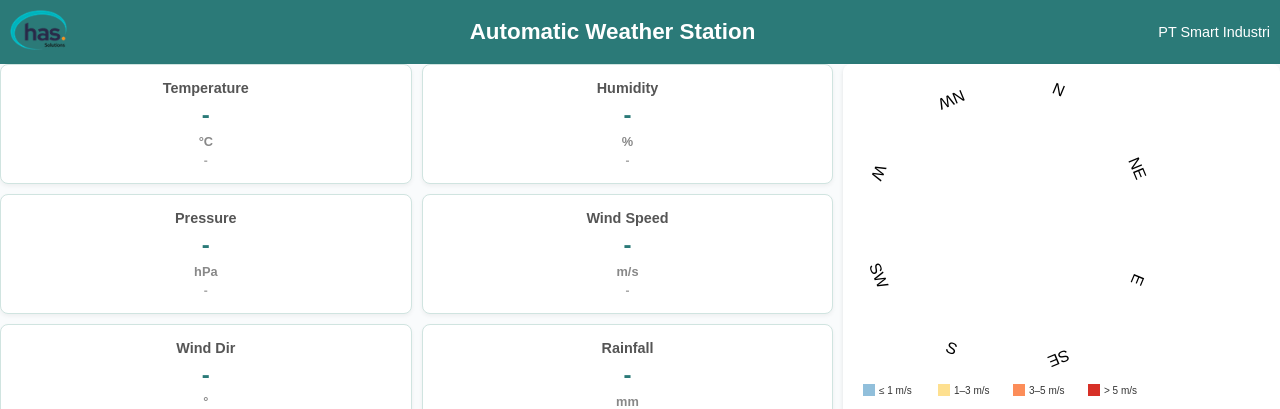
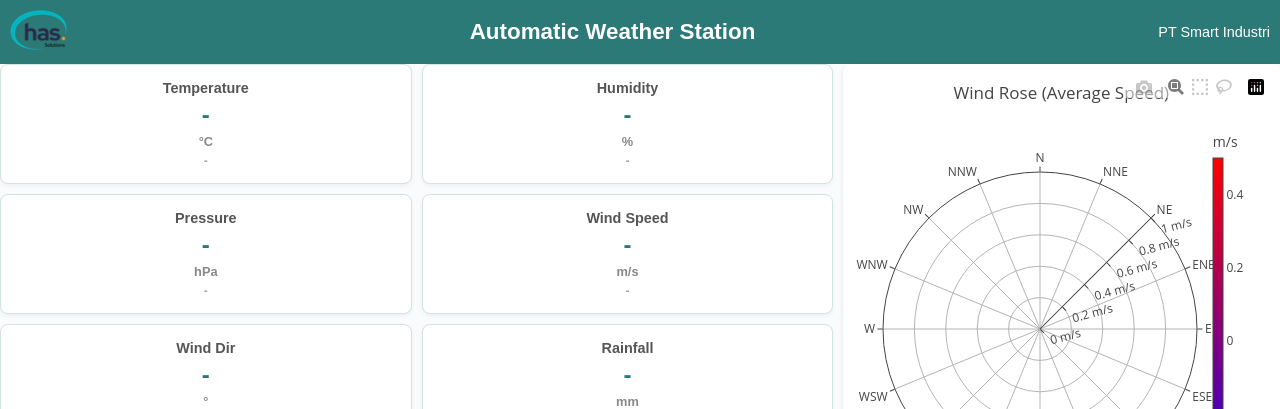
Before and after one commit to hardyichsan/aws-dashboard, a Flask app: page / in a window 1280 px wide. Shown: the top 409 px of the page. Run offline with Flask 3, Linux system fonts and the light colour scheme; data that the repository does not hold is empty; some libraries are stand-ins or nearby versions.

Commit message:
change windrose chart

```diff
--- a/static/js/script.js
+++ b/static/js/script.js
@@ -86,111 +86,89 @@ async function fetchHistory(param, range) {
     }
 }
 
-async function renderWindRose(range) {
+async function renderWindRose(range = "realtime") {
     try {
         const res = await fetch(`/api/windrose?range=${range}`);
         const data = await res.json();
 
-        const directions = ['N','NE','E','SE','S','SW','W','NW'];
-        const bins = {};
-        directions.forEach(d => bins[d] = []);
-
+        // Buat array dari arah dan kecepatan
+        const rawData = [];
         for (let i = 0; i < data.wdir.length; i++) {
             const dir = data.wdir[i];
             const spd = data.wspeed[i];
             if (dir !== null && spd !== null) {
-                // Bagi arah: N = 337.5–360 & 0–22.5
-                const compassIndex = Math.floor(((dir + 22.5) % 360) / 45);
-                const correctedIndex = (compassIndex + 1) % 8; // geser agar N = 337.5–22.5
-                bins[directions[correctedIndex]].push(spd);
+                rawData.push({
+                    dir: degToCompass16(dir),
+                    speed: spd
+                });
             }
         }
 
-        const categories = [1, 3, 5];
-        const stacked = directions.map(dir => {
-            const counts = [0, 0, 0, 0];
-            bins[dir].forEach(s => {
-                if (s <= categories[0]) counts[0]++;
-                else if (s <= categories[1]) counts[1]++;
-                else if (s <= categories[2]) counts[2]++;
-                else counts[3]++;
-            });
-            return { direction: dir, counts };
+        // Kelompokkan data berdasarkan arah
+        const grouped = {};
+        rawData.forEach(d => {
+            if (!grouped[d.dir]) grouped[d.dir] = [];
+            grouped[d.dir].push(d.speed);
         });
 
-        // Hapus isi lama
-        d3.select("#windRoseChart").selectAll("*").remove();
-
-        const w = 300, h = 300, rMin = 30, rMax = Math.min(w, h) / 2 - 20;
-        const svg = d3.select("#windRoseChart")
-            .append("svg")
-            .attr("width", w)
-            .attr("height", h + 50) // tambahan ruang untuk legenda
-            .append("g")
-            .attr("transform", `translate(${w / 2},${h / 2})`);
-
-        const angle = d3.scaleBand().domain(directions).range([0, 2 * Math.PI]).align(0);
-        const radius = d3.scaleLinear().domain([0, d3.max(stacked, d => d3.sum(d.counts))]).range([rMin, rMax]);
-        const color = d3.scaleOrdinal().domain([0, 1, 2, 3]).range(["#91bfdb", "#fee090", "#fc8d59", "#d73027"]);
-        const stack = d3.stack().keys([0, 1, 2, 3]).value((d, k) => d.counts[k]);
-        const series = stack(stacked);
-
-        svg.append("g").selectAll("g")
-            .data(series).join("g")
-            .attr("fill", d => color(d.key))
-            .selectAll("path")
-            .data(d => d).join("path")
-            .attr("d", d3.arc()
-                .innerRadius(d => radius(d[0]))
-                .outerRadius(d => radius(d[1]))
-                .startAngle(d => angle(d.data.direction))
-                .endAngle(d => angle(d.data.direction) + angle.bandwidth())
-                .padAngle(0.01));
-
-        // Tambah label arah
-        svg.append("g").selectAll("text")
-            .data(directions).join("text")
-            .attr("text-anchor", "middle")
-            .attr("transform", d => {
-                const a = angle(d) + angle.bandwidth() / 2;
-                return `rotate(${(a * 180 / Math.PI - 90)}) translate(${rMax + 10},0) rotate(${a < Math.PI ? 90 : -90})`;
-            })
-            .text(d => d);
-
-        // Legenda kecepatan
-        const legend = d3.select("#windRoseChart svg")
-            .append("g")
-            .attr("transform", `translate(10, ${h + 10})`);
-
-        const legendItems = [
-            { label: "≤ 1 m/s", color: "#91bfdb" },
-            { label: "1–3 m/s", color: "#fee090" },
-            { label: "3–5 m/s", color: "#fc8d59" },
-            { label: "> 5 m/s", color: "#d73027" }
+        const directions = [
+            'N', 'NNE', 'NE', 'ENE', 'E', 'ESE', 'SE', 'SSE',
+            'S', 'SSW', 'SW', 'WSW', 'W', 'WNW', 'NW', 'NNW'
         ];
 
-        legend.selectAll("g")
-            .data(legendItems).enter().append("g")
-            .attr("transform", (d, i) => `translate(${i * 75},0)`)
-            .each(function(d) {
-                const g = d3.select(this);
-                g.append("rect")
-                    .attr("width", 12)
-                    .attr("height", 12)
-                    .attr("fill", d.color);
-                g.append("text")
-                    .attr("x", 16)
-                    .attr("y", 10)
-                    .text(d.label)
-                    .attr("font-size", "10px")
-                    .attr("fill", "#333");
-            });
+        const meanSpeeds = directions.map(dir => {
+            const speeds = grouped[dir] || [];
+            const mean = speeds.length ? speeds.reduce((a, b) => a + b, 0) / speeds.length : 0;
+            return +mean.toFixed(2);
+        });
+
+        const trace = {
+            type: 'barpolar',
+            r: meanSpeeds,
+            theta: directions,
+            name: 'Wind Speed',
+            marker: {
+                color: meanSpeeds,
+                colorscale: 'Bluered',
+                colorbar: {
+                    title: 'm/s',
+                    thickness: 10
+                }
+            }
+        };
+
+        const layout = {
+            title: 'Wind Rose (Average Speed)',
+            polar: {
+                angularaxis: {
+                    direction: 'clockwise',
+                    rotation: 90
+                },
+                radialaxis: {
+                    ticksuffix: ' m/s',
+                    angle: 45
+                }
+            },
+            margin: { t: 50, b: 30, l: 30, r: 30 },
+            showlegend: false
+        };
+
+        Plotly.newPlot("windRoseChart", [trace], layout);
 
     } catch (e) {
-        console.error("Gagal render windrose:", e);
+        console.error("❌ Gagal render wind rose:", e);
     }
 }
 
+
+function degToCompass16(deg) {
+    const directions = [
+        'N', 'NNE', 'NE', 'ENE', 'E', 'ESE', 'SE', 'SSE',
+        'S', 'SSW', 'SW', 'WSW', 'W', 'WNW', 'NW', 'NNW'
+    ];
+    const index = Math.round(deg / 22.5) % 16;
+    return directions[index];
+}
 
 // Grafik utama
 const ctx = document.getElementById("dataChart").getContext("2d");
--- a/templates/index.html
+++ b/templates/index.html
@@ -4,12 +4,18 @@
   <meta charset="UTF-8" />
   <meta name="viewport" content="width=device-width, initial-scale=1.0"/>
   <title>AWS Dashboard</title>
+
+  <!-- Style -->
   <link rel="stylesheet" href="/static/css/style.css" />
+  <link rel="stylesheet" href="https://unpkg.com/leaflet/dist/leaflet.css" />
+
+  <!-- Script libraries -->
   <script src="https://cdn.jsdelivr.net/npm/chart.js"></script>
   <script src="https://d3js.org/d3.v7.min.js"></script>
-  <link rel="stylesheet" href="https://unpkg.com/leaflet/dist/leaflet.css" />
+  <script src="https://cdn.plot.ly/plotly-3.0.1.min.js"></script>
   <script src="https://unpkg.com/leaflet/dist/leaflet.js"></script>
 </head>
+
 <body>
   <header>
     <div class="header-left">
```
